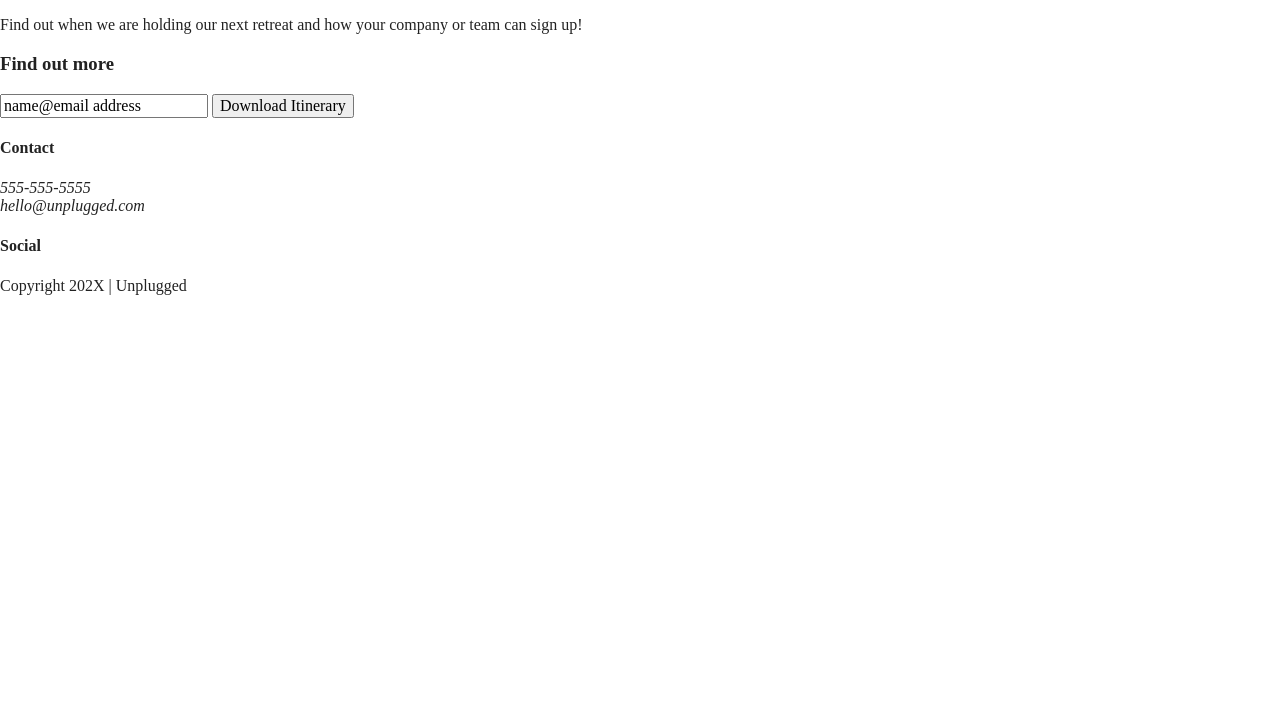
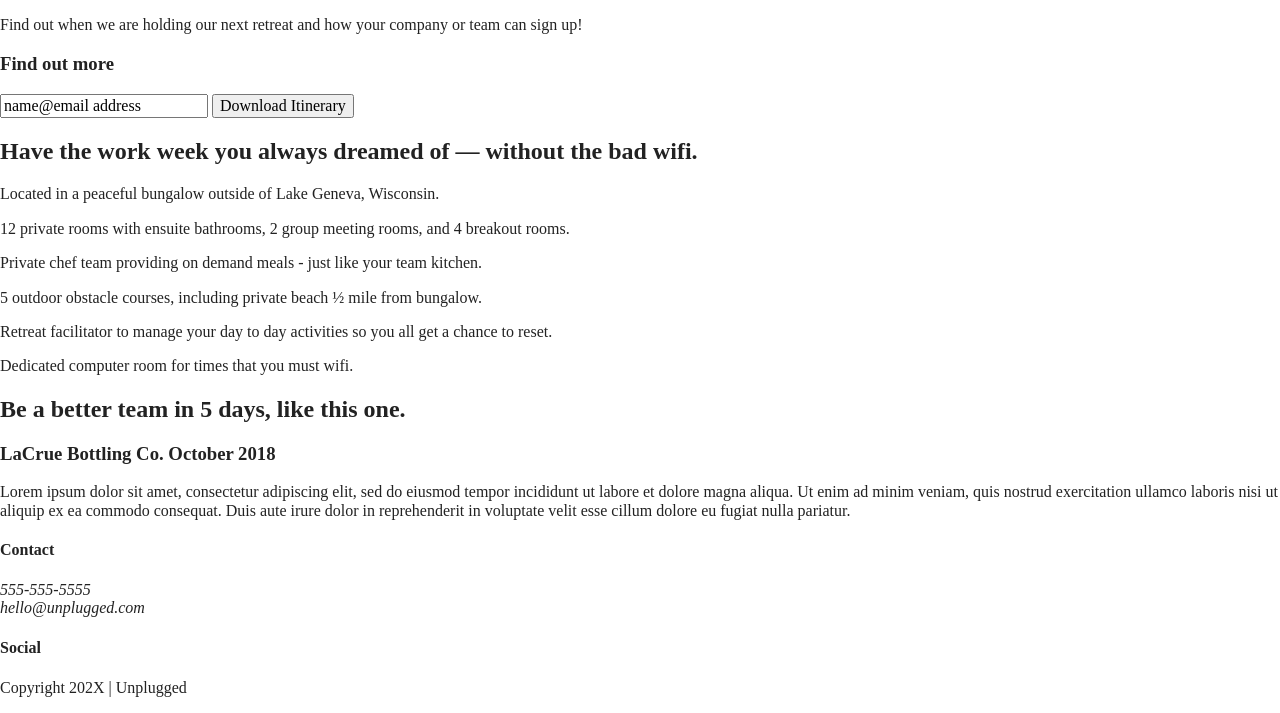
Before and after one commit to AnnalizaC/unplugged, a website built with Parcel: page index.html in a window 1280 px wide. Shown: the part 176-889 px from the top of the page. Before the commit the page ends 800 px from the top, so only its background shows below. Built offline with nearby package versions, Linux system fonts and the light colour scheme.

Commit message:
Finished homepage by adding more of the main content.

```diff
--- a/index.html
+++ b/index.html
@@ -57,6 +57,51 @@
         </div>
       </div>
     </aside>
+    <section class="features">
+      <div class="content-wrapper">
+        <h2>Have the work week you always dreamed of — without the bad wifi.</h2>
+        <div class="features-items">
+          <article>
+            <p class="fontawesome-icons"></p>
+            <p class="features-items-description">Located in a peaceful bungalow outside of Lake Geneva, Wisconsin.</p>
+          </article>
+          <article>
+            <p class="fontawesome-icons"></p>
+            <p class="features-items-description">12 private rooms with ensuite bathrooms, 2 group meeting rooms, and 4 breakout rooms.
+            </p>
+          </article>
+          <article>
+            <p class="fontawesome-icons"></p>
+            <p class="features-items-description">Private chef team providing on demand meals - just like your team kitchen.</p>
+          </article>
+          <article>
+            <p class="fontawesome-icons"></p>
+            <p class="features-items-description">5 outdoor obstacle courses, including private beach ½ mile from bungalow.</p>
+          </article>
+          <article>
+            <p class="fontawesome-icons"></p>
+            <p class="features-items-description">Retreat facilitator to manage your day to day activities so you all get a chance to reset.</p>
+          </article>
+          <article>
+            <p class="fontawesome-icons"></p>
+            <p class="features-items-description">Dedicated computer room for times that you must wifi.</p>
+          </article>
+        </div><!--end of features-items-->
+      </div>
+    </section>
+    <section class="reviews">
+      <div class="content-wrapper">
+        <h2>Be a better team in 5 days, like this one.</h2>
+        <article>
+          <h3>LaCrue Bottling Co.
+            October 2018
+          </h3>
+          <p>
+            Lorem ipsum dolor sit amet, consectetur adipiscing elit, sed do eiusmod tempor incididunt ut labore et dolore magna aliqua. Ut enim ad minim veniam, quis nostrud exercitation ullamco laboris nisi ut aliquip ex ea commodo consequat. Duis aute irure dolor in reprehenderit in voluptate velit esse cillum dolore eu fugiat nulla pariatur.
+          </p>
+        </article>
+      </div>
+    </section>
   </main> <!--main wrapper-->
   <footer>
     <div class="content-wrapper">
```
